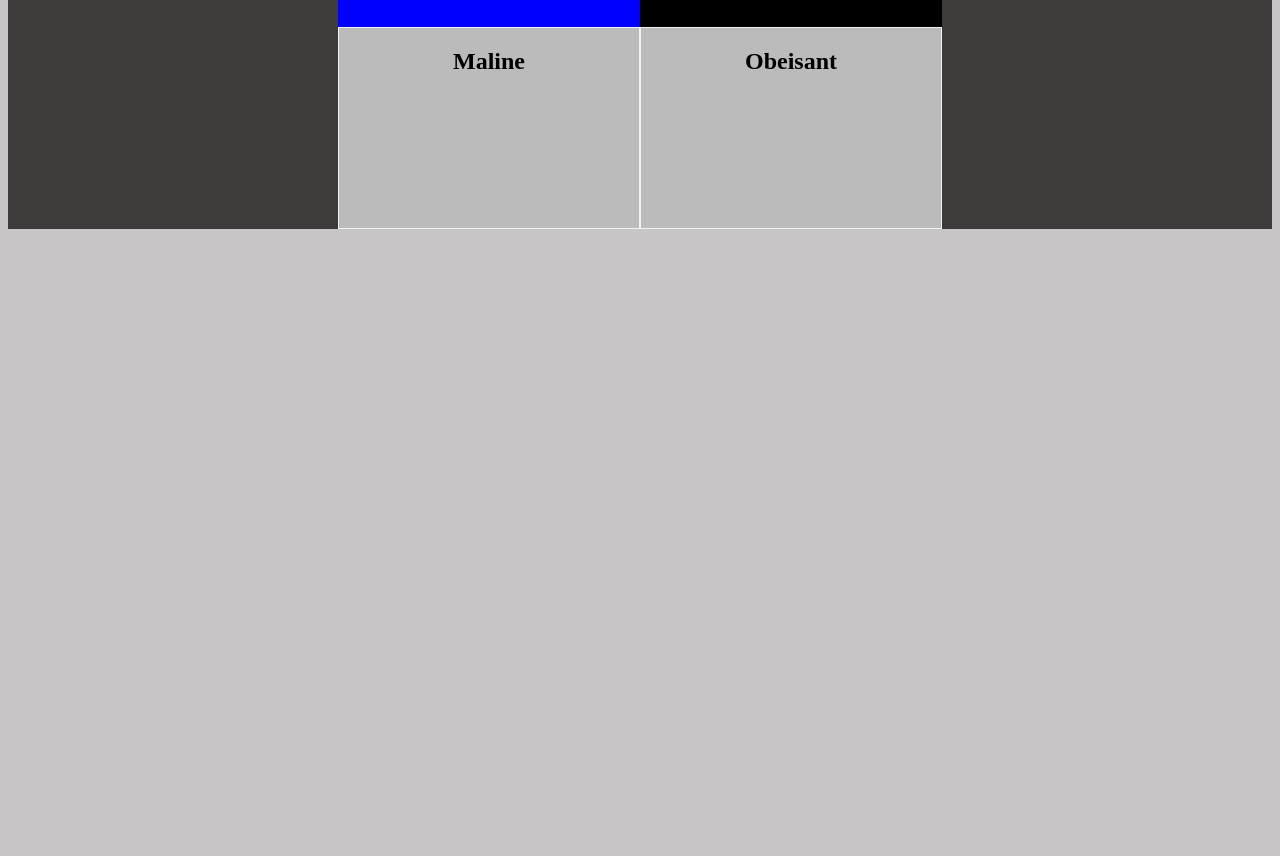
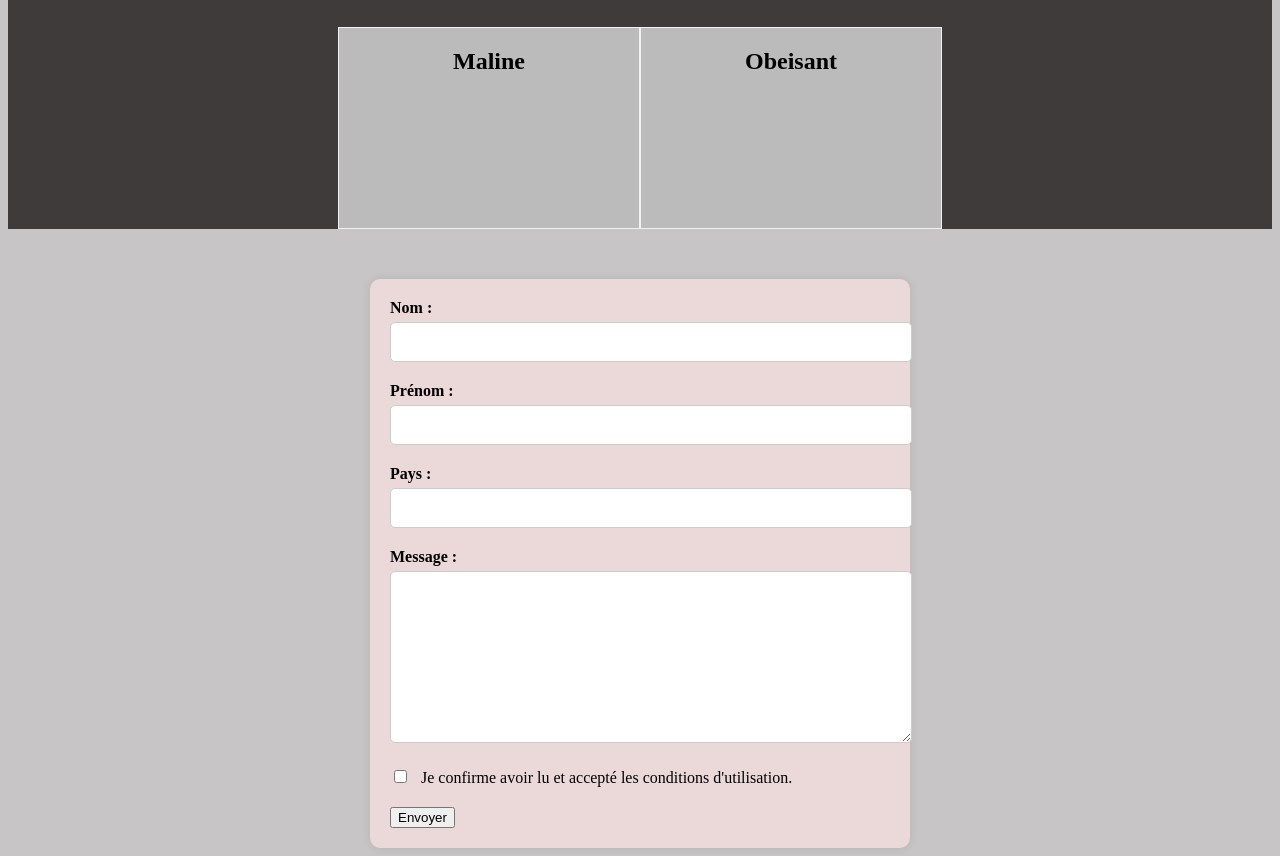
Before and after one commit to Cleooooooooooooooo/PROJET, a plain HTML site: page index copie.html in a window 1280 px wide. Shown: the part 1221-2077 px from the top of the page. Before the commit the page ends 1458 px from the top, so only its background shows below. Drawn offline with Linux system fonts and the light colour scheme.

Commit message:
mise en place du formulaire

```diff
--- a/css/style.css
+++ b/css/style.css
@@ -73,7 +73,7 @@ img {
     width: 300px;
     height: 200px;
     border: 1px solid #f1f1f1;
-    perspective: 1000px; /* Remove this if you don't want the 3D effect */
+    perspective: 1000px;/* Remove this if you don't want the 3D effect */
   }
 
   /* This container is needed to position the front and back side */
@@ -153,6 +153,7 @@ img {
 .flip-box-front {
     background-color: #bbb;
     color: black;
+
 }
 
 /* Style de la face arrière */
@@ -160,6 +161,7 @@ img {
     background-color: dodgerblue;
     color: white;
     transform: rotateY(180deg);
+
 }
 /* Mise en page réactive - lorsque la largeur de l'écran est inférieure à 600 px, les deux colonnes s'empilent l'une sur l'autre au lieu de se côtoyer. */
 @media screen and (max-width: 600px) {
@@ -178,9 +180,68 @@ img {
 }
 
 #Box1{
-    background-color: blue ;
+    background-color: rgb(64, 59, 59) ;
     flex-direction: row;
 }
 #Box2{
-    background-color: black;
+    background-color: rgb(64, 59, 59);
 }
+
+/* CSS pour le formulaire */
+
+/* Styles pour le formulaire */
+
+
+
+    /* Styles pour le conteneur du formulaire */
+    .container {
+      max-width: 500px; /* Largeur maximale du formulaire */
+      margin: 0 auto; /* Centre le formulaire horizontalement */
+      background-color: rgb(235, 217, 217);
+      padding: 20px;
+      border-radius: 10px;
+      box-shadow: 0 0 10px rgba(0, 0, 0, 0.1);
+      margin-top: 50px; /* Espacement du haut */
+    }
+
+    /* Styles pour les groupes de formulaires (nom, prénom, pays, message) */
+    .form-group {
+      margin-bottom: 20px; /* Espacement entre les groupes de formulaires */
+    }
+
+    /* Styles pour les libellés des champs de formulaire */
+    .form-group label {
+      display: block; /* Affiche le libellé sur une nouvelle ligne */
+      font-weight: bold;
+      margin-bottom: 5px; /* Espacement en bas du libellé */
+    }
+
+    /* Styles pour les champs de texte et la zone de texte */
+    .form-group input[type="text"],
+    .form-group textarea {
+      width: 100%; /* Remplit la largeur du conteneur parent */
+      padding: 10px; /* Remplissage intérieur des champs */
+      font-size: 16px; /* Taille de la police */
+      border: 1px solid #ccc; /* Bordure grise */
+      border-radius: 5px; /* Coins arrondis */
+    }
+
+    /* Styles spécifiques pour la zone de texte */
+    .form-group textarea {
+      height: 150px; /* Hauteur fixe pour la zone de texte */
+    }
+
+    /* Styles pour le groupe de case à cocher */
+    .checkbox-group {
+      margin-bottom: 20px; /* Espacement en bas du groupe de case à cocher */
+    }
+
+    /* Styles pour la case à cocher et son libellé */
+    .checkbox-group label {
+      display: block; /* Affiche le libellé sur une nouvelle ligne */
+      margin-bottom: 10px; /* Espacement en bas du libellé */
+    }
+
+    .checkbox-group input[type="checkbox"] {
+      margin-right: 10px; /* Espacement à droite de la caseà cocher */
+    }
--- a/index copie.html
+++ b/index copie.html
@@ -100,6 +100,49 @@
           </div>
         </section>
     </section>
+    <section id="Formulaire">
+
+    </section>
+ <!-- Container pour centrer le formulaire -->
+ <div id="contact" class="container">
+  <!-- Formulaire commence ici -->
+  <form>
+      <!-- Champ pour le nom -->
+      <div class="form-group">
+          <label for="nom">Nom :</label>
+          <input type="text" id="nom" name="nom" required>
+      </div>
+
+      <!-- Champ pour le prénom -->
+      <div class="form-group">
+          <label for="prenom">Prénom :</label>
+          <input type="text" id="prenom" name="prenom" required>
+      </div>
+
+      <!-- Champ pour le pays -->
+      <div class="form-group">
+          <label for="pays">Pays :</label>
+          <input type="text" id="pays" name="pays" required>
+      </div>
+
+      <!-- Zone de texte pour le message -->
+      <div class="form-group">
+          <label for="message">Message :</label>
+          <textarea id="message" name="message" required></textarea>
+      </div>
+
+      <!-- Case à cocher pour l'acceptation des conditions -->
+      <div class="checkbox-group">
+          <label>
+              <input type="checkbox" id="agree" name="agree" required>
+              Je confirme avoir lu et accepté les conditions d'utilisation.
+          </label>
+      </div>
+
+      <!-- Bouton d'envoi -->
+      <button type="submit" class="submit-btn">Envoyer</button>
+  </form>
+  <!-- Formulaire se termine ici -->
     </body>
 
 
```
